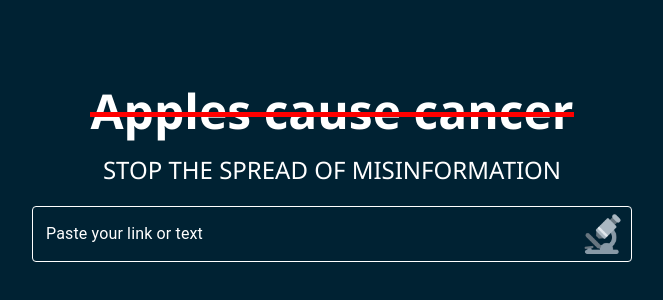
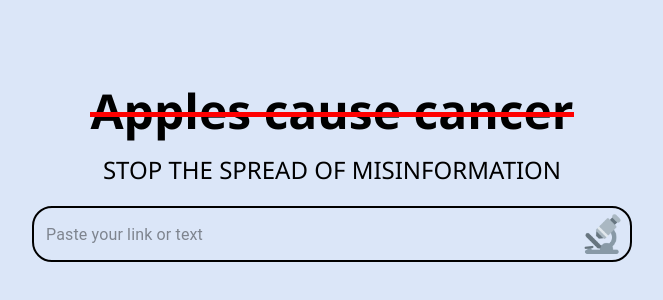
Before and after one commit to apm106/digihacks0, a React (Create React App) app in the folder frontend/: page / in a window 1280 px wide. Shown: the part 220-520 px from the top of the page, without its empty margins (308-971 px from the left). Built offline with nearby package versions, Linux system fonts and the light colour scheme.

Commit message:
Fixed styling issuess

```diff
--- a/frontend/src/App.css
+++ b/frontend/src/App.css
@@ -3,8 +3,8 @@ body {
     font-family: 'Segoe UI', 'Roboto', 'Oxygen', 'Ubuntu', 'Cantarell', 'Fira Sans', 'Droid Sans', 'Helvetica Neue', sans-serif;
     -webkit-font-smoothing: antialiased;
     -moz-osx-font-smoothing: grayscale;
-    background-color: #002233; /* Dark blue background */
-    color: #ffffff; /* White text */
+    background-color: #DBE6F8; /* Dark blue background */
+    color: black; /* White text */
   }
 
   .app-container {
@@ -39,7 +39,7 @@ body {
     vertical-align: middle;
     width: 2px;
     height: 1.2em;
-    background-color: #ffffff; /* White color */
+    background-color: black; /* White color */
     animation: blink-caret 0.75s step-end infinite; /* Blinking animation */
   }
 
@@ -49,7 +49,7 @@ body {
       background-color: transparent; /* Hide cursor */
     }
     50% {
-      background-color: #ffffff; /* Show cursor */
+      background-color: black; /* Show cursor */
     }
   }
 
@@ -113,7 +113,7 @@ body {
       border-color: transparent; /* Blinker color */
     }
     50% {
-      border-color: #ffffff; /* White blinker color */
+      border-color: black; /* White blinker color */
     }
   }
 
--- a/frontend/src/components/Input.js
+++ b/frontend/src/components/Input.js
@@ -7,6 +7,12 @@ import SubmitButton from "./SubmitButton";
 export default function Input({ value, onChange, onSubmit }) {
   const handleButtonClick = () => {
     onSubmit(); // Call onSubmit function passed as prop
+  };
+
+  const handleKeyPress = (event) => {
+    if (event.key === "Enter") {
+      onSubmit(); // Call onSubmit function passed as prop when Enter key is pressed
+    }
   };
 
   return (
@@ -21,18 +27,18 @@ export default function Input({ value, onChange, onSubmit }) {
     >
       <TextField
         fullWidth
-        label="Paste your link or text"
+        placeholder="Paste your link or text" // Use placeholder instead of label
         variant="outlined"
         value={value}
         onChange={onChange}
-        InputLabelProps={{
-          sx: { color: "#ffffff" },
-        }}
+        onKeyPress={handleKeyPress} // Add onKeyPress event handler
         InputProps={{
           sx: {
-            color: "#ffffff",
+            color: "black",
             "& .MuiOutlinedInput-notchedOutline": {
-              borderColor: "#ffffff",
+              borderColor: "black",
+              borderRadius: "20px",
+              borderWidth: "2px",
             },
             paddingRight: "10px", // Add right padding to ensure text does not overlap button
           },
--- a/frontend/src/components/SubmitButton.js
+++ b/frontend/src/components/SubmitButton.js
@@ -1,5 +1,5 @@
 import React from "react";
-import microscopeImage from "../microscope.png";
+import microscopeImage from "./icons/microscope.png";
 import "./SubmitButton.css";
 
 export default function SubmitButton({ onClick }) {
```
Also changed, not shown: frontend/src/2.png (deleted), frontend/src/components/icons/microscope.png (renamed from frontend/src/microscope.png).
